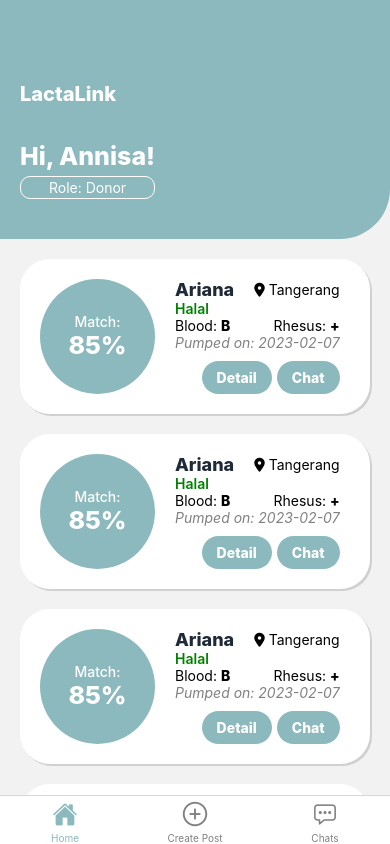
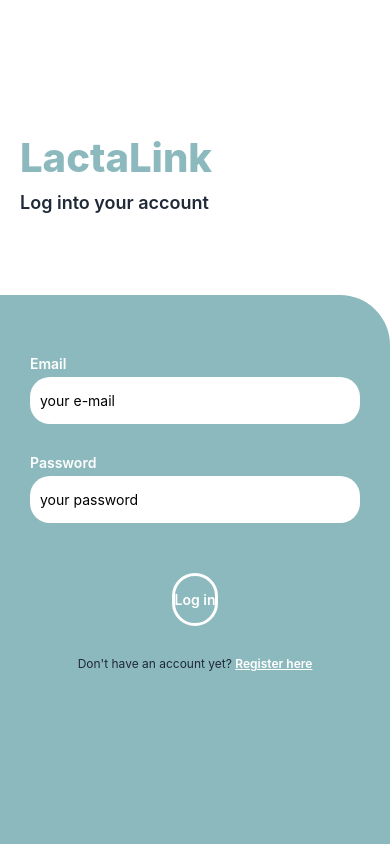
Before and after one commit to MargeryOlethea/Lactalink, a React Native app in the folder client/: screen /Home in a window 390 px wide. Built offline with nearby package versions, Linux system fonts and the light colour scheme; no server answers.

Commit message:
handle login

```diff
--- /dev/null
+++ b/client/components/BoxAlert.tsx
@@ -0,0 +1,12 @@
+import { Alert } from "react-native";
+
+const BoxAlert = (title: string, message: string) =>
+  Alert.alert(title, message, [
+    {
+      text: "Cancel",
+      style: "cancel",
+    },
+    { text: "OK" },
+  ]);
+
+export default BoxAlert;
--- a/client/navigations/StacksHolder.tsx
+++ b/client/navigations/StacksHolder.tsx
@@ -8,12 +8,13 @@ import LoginScreen from "../screens/LoginScreen";
 import IdRegisterScreen from "../screens/IdRegisterScreen";
 import RegisterScreen from "../screens/RegisterScreen";
 import DetailRegisterScreen from "../screens/DetailRegisterScreen";
+import { UnauthenticateParamList } from "../types/all.types";
 
 const Stack = createNativeStackNavigator();
 
 const StacksHolder = () => {
   // const { isLoggedIn } = useContext(LoginContext) || { isLoggedIn: false }
-  const isLoggedIn = true;
+  const isLoggedIn = false;
   return (
     <>
       <NavigationContainer>
--- a/client/screens/IdRegisterScreen.tsx
+++ b/client/screens/IdRegisterScreen.tsx
@@ -1,11 +1,23 @@
 import React from "react";
-import { Image, StyleSheet, Text, TouchableOpacity, View } from "react-native";
+import {
+  Image,
+  Pressable,
+  StyleSheet,
+  Text,
+  TouchableOpacity,
+  View,
+} from "react-native";
 import Logo from "../components/Logo";
 import { AntDesign } from "@expo/vector-icons";
 import { useState } from "react";
 import * as ImagePicker from "expo-image-picker";
 
-export default function IdRegisterScreen() {
+export default function IdRegisterScreen({ navigation }) {
+  const redirectToLogin = () => {
+    navigation.navigate("login");
+  };
+
+  // HANDLE UPLOAD
   const [image, setImage] = useState<string>();
 
   const imagePicker = async () => {
@@ -55,6 +67,12 @@ export default function IdRegisterScreen() {
           Moms helping moms, every step of the way.
         </Text>
         <Text style={styles.joinText}>Join our community now!</Text>
+        <View style={styles.subTitle}>
+          <Text style={styles.subTitleText}>Already have an account? </Text>
+          <Pressable onPress={redirectToLogin}>
+            <Text style={styles.pressableText}>Log in here</Text>
+          </Pressable>
+        </View>
       </View>
       <View style={styles.bottomContainer}>
         <Text style={styles.instruction}>
@@ -96,7 +114,7 @@ const styles = StyleSheet.create({
   },
   joinText: {
     marginTop: 70,
-    marginBottom: 30,
+    marginBottom: 5,
     color: "#1f2937",
   },
   bottomContainer: {
@@ -129,4 +147,18 @@ const styles = StyleSheet.create({
     color: "white",
     fontWeight: "800",
   },
+  subTitle: {
+    flexDirection: "row",
+    marginBottom: 30,
+  },
+  subTitleText: {
+    color: "#1f2937",
+    fontSize: 12,
+  },
+  pressableText: {
+    fontWeight: "600",
+    color: "#8CB9BD",
+    fontSize: 12,
+    textDecorationLine: "underline",
+  },
 });
--- a/client/screens/LoginScreen.tsx
+++ b/client/screens/LoginScreen.tsx
@@ -1,4 +1,4 @@
-import React from "react";
+import React, { useState } from "react";
 import {
   Pressable,
   StyleSheet,
@@ -8,8 +8,50 @@ import {
   View,
 } from "react-native";
 import Logo from "../components/Logo";
+import { LoginInput, UnauthenticateParamList } from "../types/all.types";
+import axios, { AxiosError } from "axios";
+import { NativeStackNavigationProp } from "@react-navigation/native-stack";
+import { useNavigation } from "@react-navigation/native";
+import BoxAlert from "../components/BoxAlert";
 
 export default function LoginScreen() {
+  const navigation =
+    useNavigation<NativeStackNavigationProp<UnauthenticateParamList>>();
+
+  const redirectToRegister = () => {
+    navigation.navigate("registerId");
+  };
+
+  // LOGIN HANDLE FORM
+  const [loginForm, setLoginForm] = useState<LoginInput>({
+    email: "",
+    password: "",
+  });
+
+  const handleInput = (field: string, value: string) => {
+    setLoginForm({ ...loginForm, [field]: value.toLowerCase() });
+  };
+
+  // HANDLE LOGIN
+  const handleLogin = async () => {
+    try {
+      console.log(loginForm);
+      const url = process.env.EXPO_PUBLIC_API_URL;
+
+      const response = await axios.post(`${url}/login`, loginForm);
+    } catch (error) {
+      if (error instanceof AxiosError) {
+        if (error.response) {
+          console.log(error.response.data.message);
+          BoxAlert("Error!", error.response.data.message);
+        }
+      } else if (error instanceof Error) {
+        console.log(error.message);
+        BoxAlert("Error!", error.message);
+      }
+    }
+  };
+
   return (
     <View style={styles.container}>
       <View style={styles.upperContainer}>
@@ -19,7 +61,11 @@ export default function LoginScreen() {
       <View style={styles.bottomContainer}>
         {/* EMAIL */}
         <Text style={styles.label}>Email</Text>
-        <TextInput style={styles.input} placeholder="your e-mail" />
+        <TextInput
+          style={styles.input}
+          placeholder="your e-mail"
+          onChangeText={(e) => handleInput("email", e)}
+        />
 
         {/* PASSWORD */}
         <Text style={styles.label}>Password</Text>
@@ -27,15 +73,17 @@ export default function LoginScreen() {
           style={styles.input}
           secureTextEntry={true}
           placeholder="your password"
+          onChangeText={(e) => handleInput("password", e)}
+          onSubmitEditing={handleLogin}
         />
 
-        <TouchableOpacity style={styles.button}>
+        <TouchableOpacity style={styles.button} onPress={handleLogin}>
           <Text style={styles.buttonText}>Log in</Text>
         </TouchableOpacity>
 
         <View style={styles.subTitle}>
           <Text style={styles.subTitleText}>Don't have an account yet? </Text>
-          <Pressable>
+          <Pressable onPress={redirectToRegister}>
             <Text style={styles.pressableText}>Register here</Text>
           </Pressable>
         </View>
--- a/client/screens/RegisterScreen.tsx
+++ b/client/screens/RegisterScreen.tsx
@@ -9,12 +9,26 @@ import {
   TouchableOpacity,
   View,
 } from "react-native";
-import { LocationFetchResponse, RegisterUser } from "../types/all.types";
+import {
+  LocationFetchResponse,
+  RegisterUser,
+  UnauthenticateParamList,
+} from "../types/all.types";
 import Logo from "../components/Logo";
 import { Dropdown } from "react-native-element-dropdown";
 import axios from "axios";
+import { NativeStackNavigationProp } from "@react-navigation/native-stack";
+import { useNavigation } from "@react-navigation/native";
 
 export default function RegisterScreen() {
+  // REDIRECT TO LOGIN
+  const navigation =
+    useNavigation<NativeStackNavigationProp<UnauthenticateParamList>>();
+
+  const redirectToLogin = () => {
+    navigation.navigate("login");
+  };
+
   // HANDLE PROVINCE
   const [provincesList, setProvincesList] = useState<LocationFetchResponse[]>();
   const [selectedProvince, setSelectedProvince] = useState<string>();
@@ -82,7 +96,7 @@ export default function RegisterScreen() {
 
           <View style={styles.subTitle}>
             <Text style={styles.subTitleText}>Already have an account? </Text>
-            <Pressable>
+            <Pressable onPress={redirectToLogin}>
               <Text style={styles.pressableText}>Log in here</Text>
             </Pressable>
           </View>
```
Also changed, not shown: client/types/all.types.ts (+13 -13 lines), 1 other file (tests, documents, lock files or other folders).
